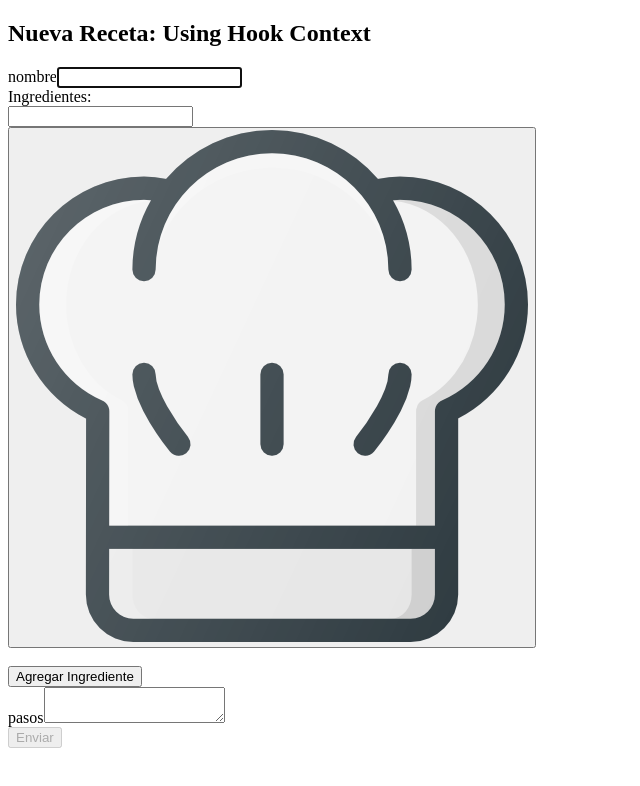
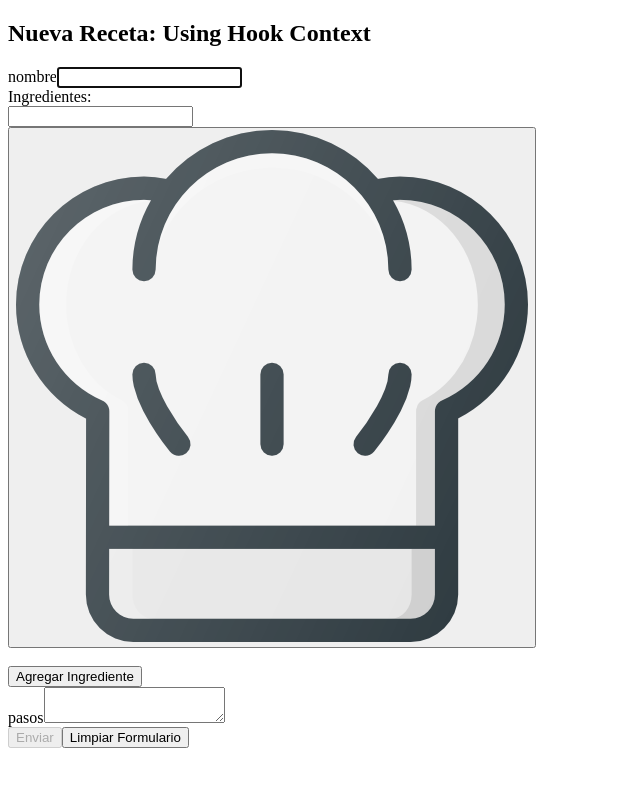
Before and after one commit to barbimt/ctd-esp-fe3-clase5-ecommerce-recipes, a Next.js app: page /LoginHookContext in a window 1280 px wide. Shown: the top 786 px of the page, without its empty margins (0-640 px from the left). Built offline with nearby package versions, Linux system fonts and the light colour scheme.

Commit message:
add ResetButton for all the inputs

```diff
--- /dev/null
+++ b/features/components/ResetButton.tsx
@@ -0,0 +1,23 @@
+import { useFormContext } from "react-hook-form";
+
+const ResetButton = () => {
+  /* Creamos el botón y accedemos al método
+  "reset" utilizando el Hook useFormContext
+  que vimos anteriormente */
+  const { reset } = useFormContext();
+
+  return (
+    <button
+      type="submit"
+      // Reaccionamos al evento onClick
+      // invocando el método "reset"
+      onClick={() => {
+        reset();
+      }}
+    >
+      Limpiar Formulario
+    </button>
+  );
+};
+
+export default ResetButton;
--- a/features/components/Button.tsx
+++ b/features/components/SubmitButton.tsx
@@ -1,7 +1,7 @@
 import React from "react";
 import { useWatch } from "react-hook-form";
 
-const Button = () => {
+const SubmitButton = () => {
   // Observamos todos los inputs mediante useWatch.
   const inputs = useWatch();
   // Seguimos la cantidad de renders de este componente
@@ -15,4 +15,4 @@ const Button = () => {
   );
 };
 
-export default Button;
+export default SubmitButton;
--- a/pages/LoginHookContext.tsx
+++ b/pages/LoginHookContext.tsx
@@ -1,6 +1,8 @@
 import React, { useEffect } from "react";
 import { FormProvider, useForm } from "react-hook-form";
-import Button from "../features/components/Button";
+import SubmitButton from "../features/components/SubmitButton";
+import ResetButton from "../features/components/ResetButton";
+
 import InputField from "../features/components/InputField";
 import InputIngredientes from "../features/components/InputIngredientes";
 
@@ -42,8 +44,10 @@ los métodos obtenidos desde useForm*/}
             <InputField name="nombre" type="text" />
             <InputIngredientes />
             <InputField name="pasos" type="textarea" />
-            {/* Utilizamos el componente Button */}
-            <Button />
+         {/* Renombramos el botón de submit y agregamos
+un nuevo botón de reset */}
+<SubmitButton />
+<ResetButton />
           </form>
         </FormProvider>
       </div>
```
